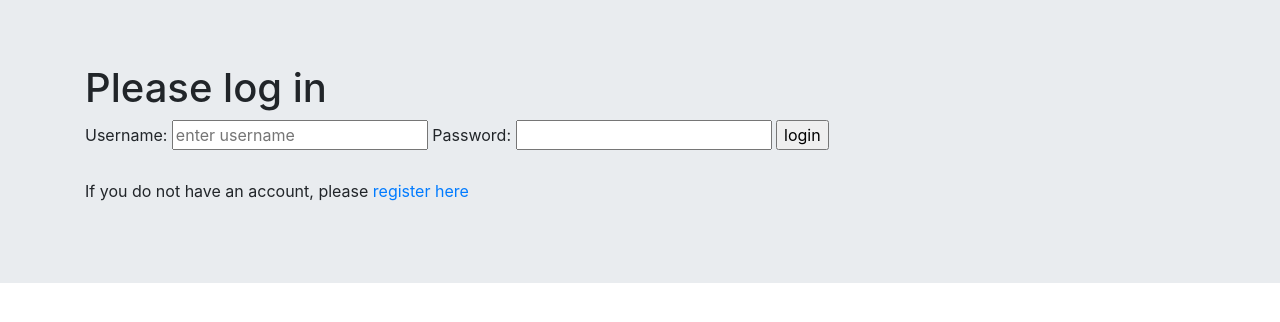
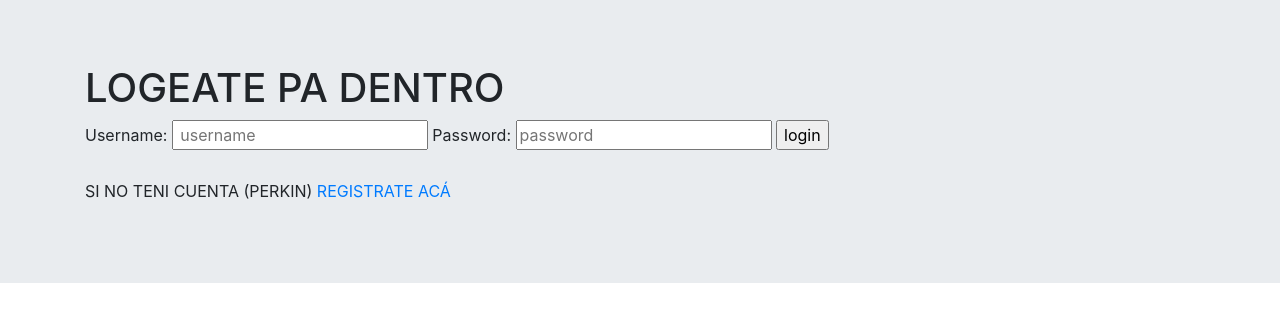
Before and after one commit to gsinay/quasi-deployment, a Django app: page /base_app/login/ in a window 1280 px wide. Shown: the part 58-380 px from the top of the page. Run offline with Django 3.2, Linux system fonts and the light colour scheme.

Commit message:
changed login to spanish

```diff
--- a/Quasi/templates/base_app/login.html
+++ b/Quasi/templates/base_app/login.html
@@ -2,19 +2,19 @@
 {% block body_block%}
 <div class="jumbotron jumbotron-fluid">
     <div class="container">
-        <h1>Please log in</h1>
+        <h1>LOGEATE PA DENTRO</h1>
 
         <form action="{% url 'base_app:login' %}" method="POST">
             {% csrf_token%}
             <label for="username">Username:</label>
-            <input type="text" name="username" placeholder="enter username">
+            <input type="text" name="username" placeholder=" username">
 
             <label for="password">Password:</label>
-            <input type="password" name="password" id="">
+            <input type="password" name="password" placeholder="password">
             <input type="submit" value="login">
         </form>
         <br>
-        <p>If you do not have an account, please <a href="{% url 'base_app:register'%}">register here</a></p>
+        <p>SI NO TENI CUENTA (PERKIN) <a href="{% url 'base_app:register'%}">REGISTRATE ACÁ</a></p>
 
     </div>
 
```
